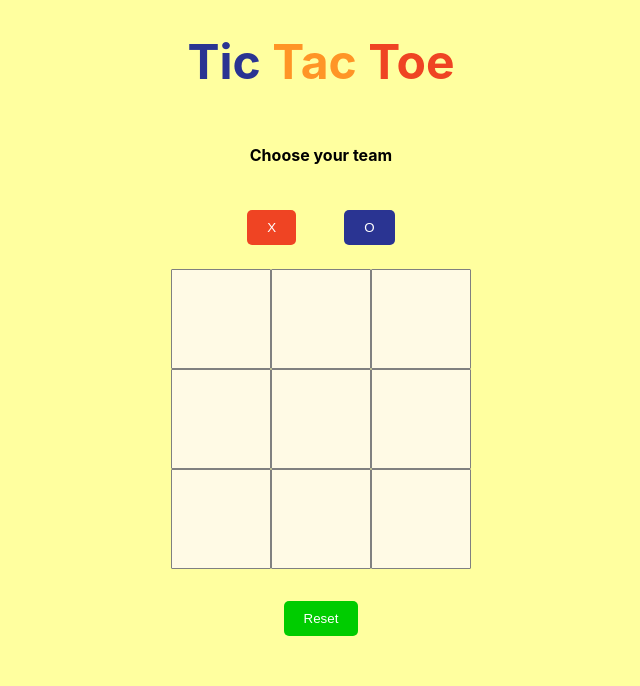
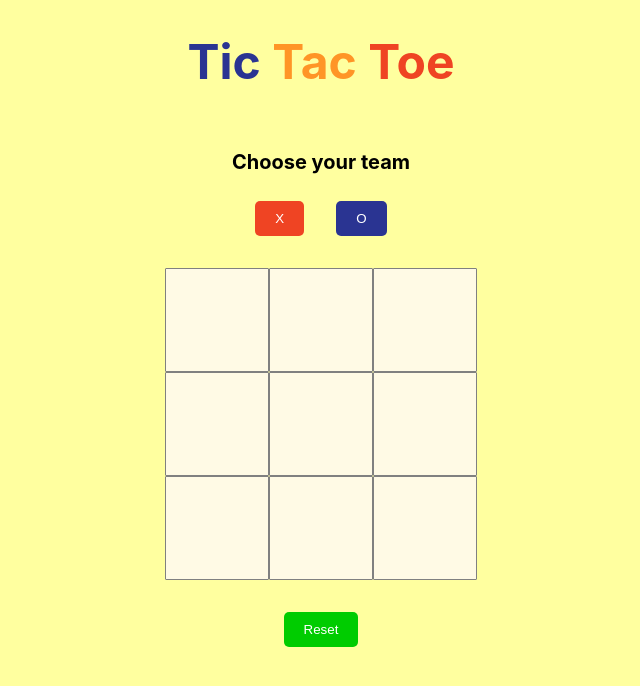
Before and after one commit to codeAdventureNow/TicTacToeLint, a React (Vite) app: page / in a window 1280 px wide. Shown: the top 686 px of the page, without its empty margins (319-959 px from the left). Built offline with nearby package versions, Linux system fonts and the light colour scheme; the HTML template or start-up script is replaced by a standard one.

Commit message:
refined the margins of choose-player-button and heading choose-team sizing

```diff
--- a/src/App.css
+++ b/src/App.css
@@ -12,11 +12,11 @@
 }
 
 .heading-choose-team {
-  font-size: 1rem;
+  font-size: 1.25rem;
 }
 
 .choose-player-button {
-  margin: 1.5rem;
+  margin: 0 1rem 2rem 1rem;
   text-decoration: none;
   border: none;
   color: white;
@@ -26,7 +26,7 @@
 }
 
 .game-status-next-player {
-  margin: 20px;
+  margin-bottom: 2rem;
   font-size: 1.5rem;
 }
 
@@ -39,8 +39,8 @@
   font-size: 1.5rem;
   border: 1px solid grey;
   background-color: #fffae5;
-  width: 100px;
-  height: 100px;
+  width: 6.5rem;
+  height: 6.5rem;
   border-radius: 1px;
 }
 
--- a/src/App.jsx
+++ b/src/App.jsx
@@ -29,6 +29,7 @@ function App() {
         return squares[a];
       }
     }
+
     return null;
   };
 
```
